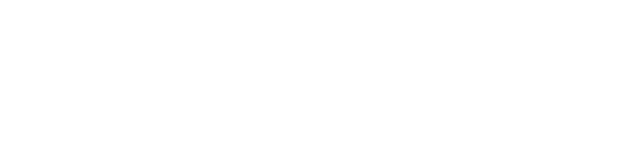
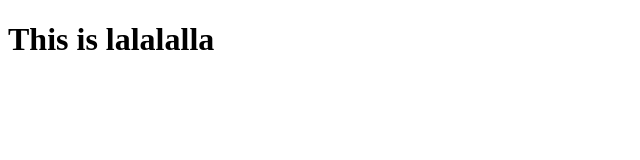
Before and after one commit to Gourab997/hero-task, a plain HTML site: page index.html in a window 1280 px wide. Shown: the whole page, without its empty margins (0-640 px from the left). Drawn offline with Linux system fonts and the light colour scheme.

Commit message:
2nd push

```diff
--- a/index.html
+++ b/index.html
@@ -7,6 +7,6 @@
     <title>My first repo</title>
 </head>
 <body>
-
+    <h1>This is lalalalla</h1>
 </body>
 </html>
```
